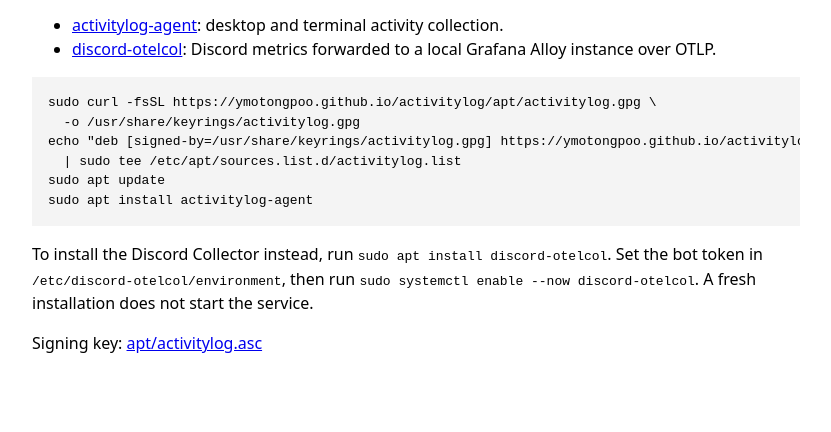
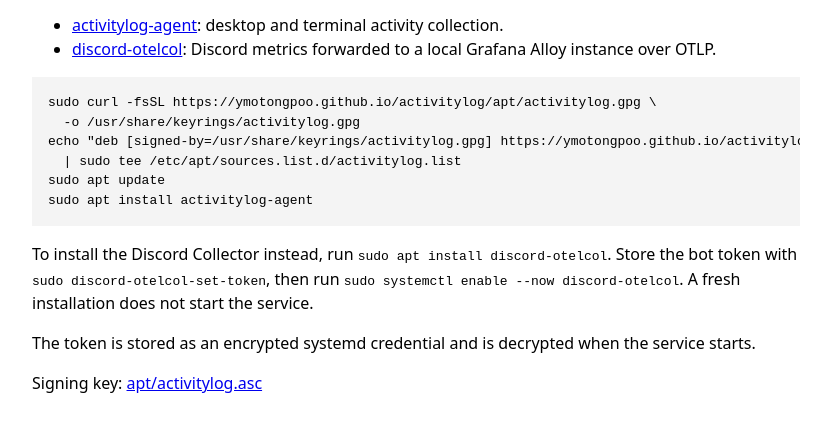
Before and after one commit to ymotongpoo/activitylog, a browser extension: page agent/packaging/linux/index.html in a window 1280 px wide. Shown: the part 128-560 px from the top of the page, without its empty margins (224-1055 px from the left). Drawn offline with Linux system fonts and the light colour scheme.

Commit message:
docs(packaging): use the encrypted Discord token setup command

```diff
--- a/agent/packaging/linux/index.html
+++ b/agent/packaging/linux/index.html
@@ -19,8 +19,9 @@
 sudo apt update
 sudo apt install activitylog-agent</pre>
 <p>To install the Discord Collector instead, run <code>sudo apt install discord-otelcol</code>.
-Set the bot token in <code>/etc/discord-otelcol/environment</code>, then run
+Store the bot token with <code>sudo discord-otelcol-set-token</code>, then run
 <code>sudo systemctl enable --now discord-otelcol</code>. A fresh installation does not start the service.</p>
+<p>The token is stored as an encrypted systemd credential and is decrypted when the service starts.</p>
 <p>Signing key: <a href="apt/activitylog.asc">apt/activitylog.asc</a></p>
 </body>
 </html>
```
